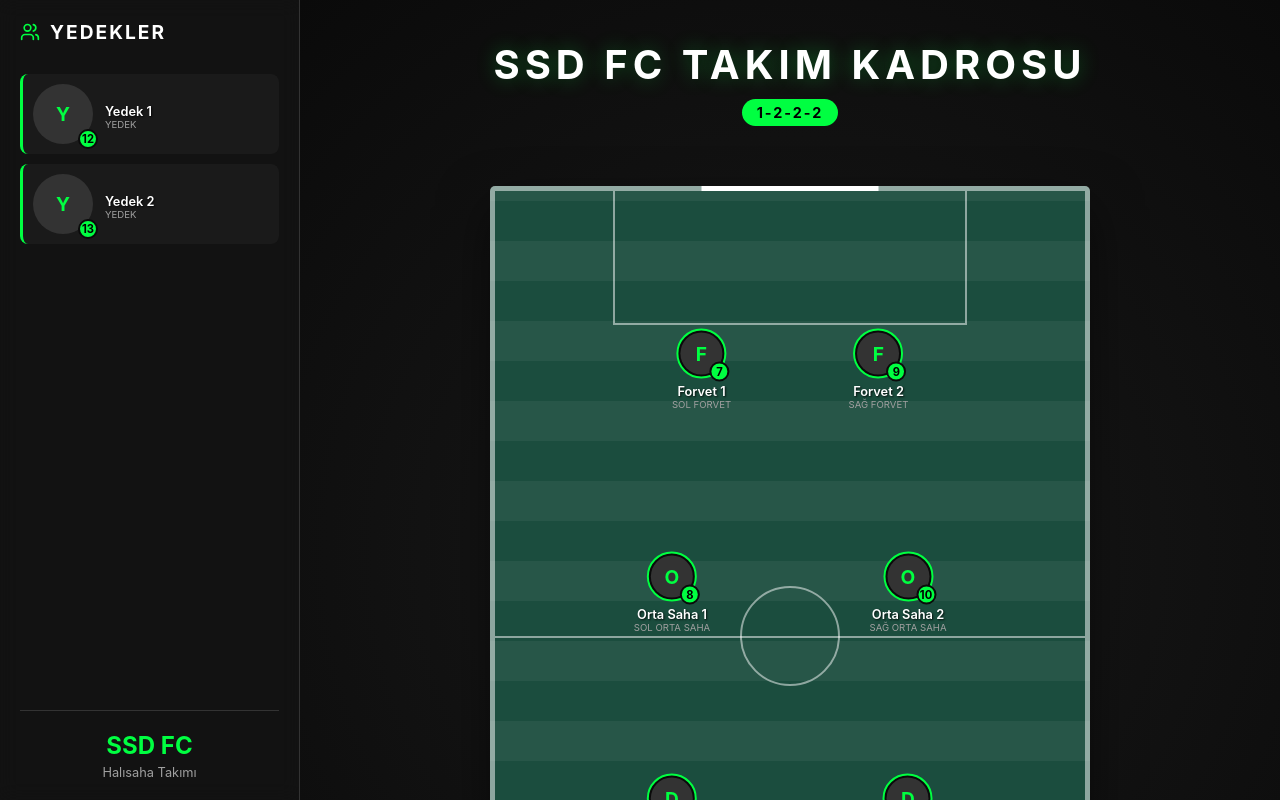
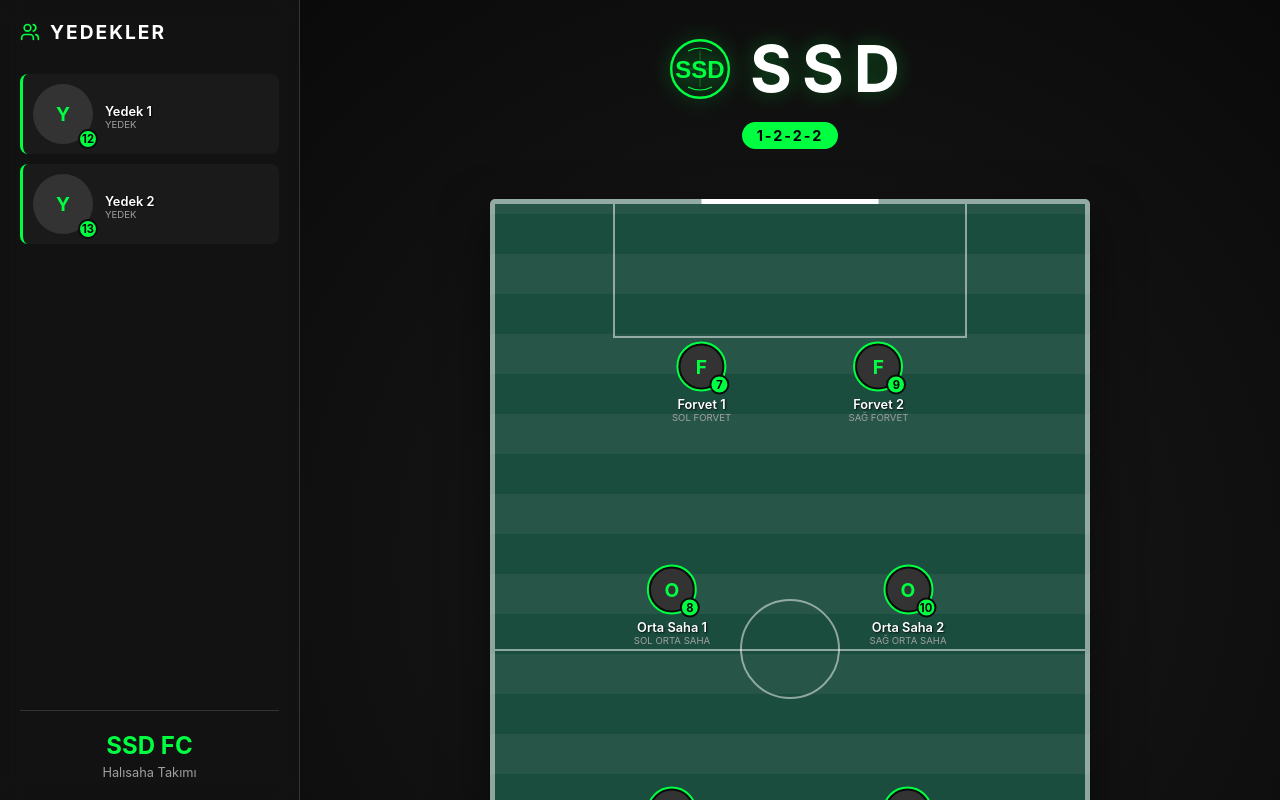
Before and after one commit to Muharrem01/SSDFC, a React (Vite) app: page / in a window 1280 px wide. Shown: the top 800 px of the page. Built offline with nearby package versions, Linux system fonts and the light colour scheme.

Commit message:
style: replace header text with logo and shorter title SSD

```diff
--- a/src/App.css
+++ b/src/App.css
@@ -11,19 +11,32 @@
 }
 
 .app-header {
-  padding: 40px;
+  padding: 30px;
   text-align: center;
   display: flex;
   flex-direction: column;
   align-items: center;
-  gap: 10px;
+  gap: 15px;
+}
+
+.logo-container {
+  display: flex;
+  align-items: center;
+  gap: 20px;
+}
+
+.app-logo {
+  width: 60px;
+  height: 60px;
+  filter: drop-shadow(0 0 10px rgba(0, 255, 65, 0.5));
 }
 
 .app-header h1 {
-  font-size: 2.5rem;
-  letter-spacing: 5px;
+  font-size: 4rem;
+  letter-spacing: 10px;
   color: white;
   text-shadow: 0 0 20px rgba(0, 255, 65, 0.3);
+  margin: 0;
 }
 
 .formation-badge {
--- a/src/App.tsx
+++ b/src/App.tsx
@@ -21,7 +21,10 @@ function App() {
       <Sidebar onPlayerClick={handlePlayerClick} />
       <main className="main-content">
         <header className="app-header">
-          <h1>SSD FC TAKIM KADROSU</h1>
+          <div className="logo-container">
+            <img src="./logo.svg" alt="SSD Logo" className="app-logo" />
+            <h1>SSD</h1>
+          </div>
           <div className="formation-badge">1-2-2-2</div>
         </header>
         <Pitch onPlayerClick={handlePlayerClick} />
```
Also changed, not shown: public/logo.svg (added).
